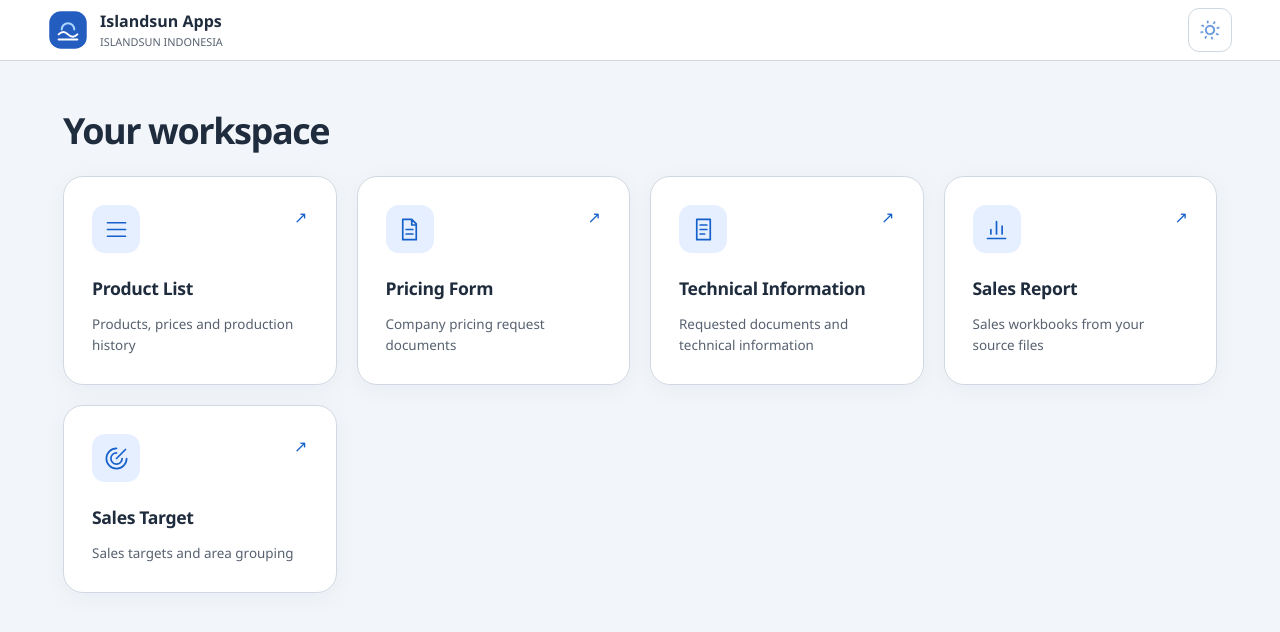
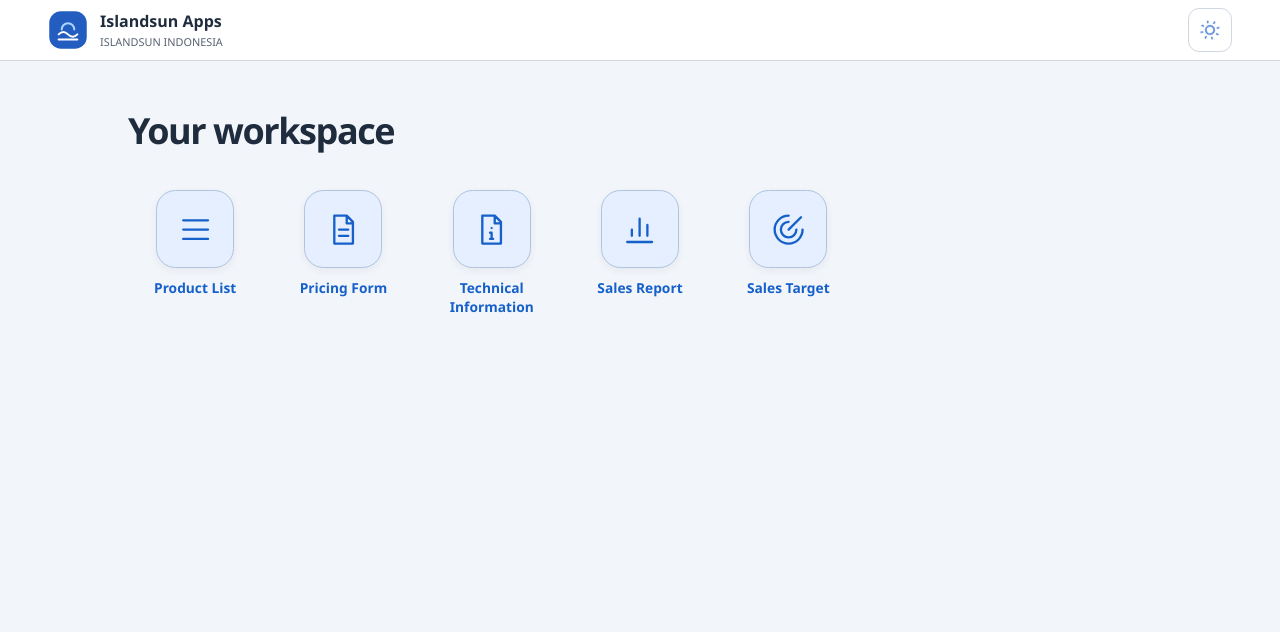
Before and after one commit to budhi-halim/isi-share, a plain HTML site: page index.html in a window 1280 px wide. Drawn offline with Linux system fonts and the light colour scheme.

Commit message:
v1.1.0 Add mobile app grid

```diff
--- a/assets/family/family-manifest.json
+++ b/assets/family/family-manifest.json
@@ -1,5 +1,5 @@
 {
-  "version": "1.3.6",
+  "version": "1.3.7",
   "design": "A — Refined Forms",
   "files": {
     "assets/icons/family-128.png": "b2dc3857ea2f8126b8afd7ea8b8908fcefc627a5a59ef1f34e67fbded0a12981",
@@ -37,8 +37,8 @@
     "js/extension-session.js": "b2f4f16c1d4d06cd5d0051dcfa36b29d001d7a20911fdee1b33fef1699260c03",
     "js/grouping-ui.js": "4c4fde655f66ad2e85629e2231c14e7443c4bb517fdd8904c9543bcc75b972b3",
     "js/icons.js": "afe2b847eab98ce06681cc4984efe449e64522c3750b6007e23d08b63c537869",
-    "js/launcher-ui.js": "c4d32fd2563db39bb8864dbd77f85961ef8b220f2d6f3c262c9f1f50af56d0ca",
-    "js/multi-select.js": "e2c9d53ab6500b8d385e048e6687ae049150ed3e417335af95ea47093492942b",
+    "js/launcher-ui.js": "8ebd900a946aa8cb6fc3c8c82519356440e4fcbb0178efb9061b20ad2ef8f1ef",
+    "js/multi-select.js": "ad08ee2e30ca25e3257c229cb0ebfd9befc056c43898d398b4d5c17fadafb018",
     "js/navigation.js": "6ee82e2fc42230338625b3e88cb98c9b2bba952195bdbade4685991635c2a325",
     "js/notice-motion.js": "2503d75bd27a205dacdd087c1860a1a2c491c774ac99ac3219f585b91de4f831",
     "js/notifications.js": "2bca610253b8de51a4a5414b1fea7b515951825e6ab20c8a6adfd40a9c1d5074",
--- a/assets/family/js/launcher-ui.js
+++ b/assets/family/js/launcher-ui.js
@@ -1,25 +1,17 @@
 import { element } from './workspace.js';
 
-const descriptions = {
-  'Product List': 'Products, prices and production history',
-  'Price Calculator': 'Pricing across product groups',
-  'Pricing Form': 'Company pricing request documents',
-  'Exchange Rate': 'Actual and buffered currency rates',
-  'Sample Request': 'Sample requests and follow-up status',
-  'Stock Request': 'Stock requests and quantities',
-  'Sales Order': 'Sales orders and customer references',
-  'Sales Report': 'Sales workbooks from your source files',
-  'Sales Target': 'Sales targets and area grouping',
-  'Technical Information': 'Requested documents and technical information',
-  'Browser Extension': 'Portal Workspace, revenue extraction and feedback'
-};
 const icons = {
   'Product List': 'M4 6h16M4 12h16M4 18h16',
   'Price Calculator': 'M8 3h8a2 2 0 0 1 2 2v14a2 2 0 0 1-2 2H8a2 2 0 0 1-2-2V5a2 2 0 0 1 2-2ZM9 7h6M9 11h.01M15 11h.01M9 15h.01M15 15h.01',
   'Pricing Form': 'M14 3H6v18h12V7l-4-4Zm0 0v5h4M9 12h6M9 16h6',
   'Exchange Rate': 'M4 8h16m-4-4 4 4-4 4M20 16H4m4-4-4 4 4 4',
   'Sales Report': 'M4 20h16M7 16v-4m5 4V5m5 11V9',
-  'Sales Target': 'M21 12a9 9 0 1 1-9-9m0 4a5 5 0 1 0 5 5m-5 0 8-8'
+  'Sales Target': 'M21 12a9 9 0 1 1-9-9m0 4a5 5 0 1 0 5 5m-5 0 8-8',
+  'Sample Request': 'M9 3h6M10 3v6l-5 9a2 2 0 0 0 2 3h10a2 2 0 0 0 2-3l-5-9V3M8 14h8',
+  'Stock Request': 'm3 7 9-4 9 4-9 4-9-4Zm0 0v10l9 4 9-4V7M12 11v10M7.5 5l9 4',
+  'Sales Order': 'M8 3H6v18h12V3h-2M8 3v4h8V3H8Zm1 9h6m-6 4h6',
+  'Technical Information': 'M14 3H6v18h12V7l-4-4Zm0 0v5h4M12 11h.01M11 14h1v4m-1 0h2',
+  'Browser Extension': 'M4 5h16v15H4V5Zm0 5h16M7 7.5h.01M10 7.5h.01M8 14h8m-8 3h5'
 };
 const grid = document.querySelector('#appGrid');
 const status = document.querySelector('#launcher-status');
@@ -41,15 +33,14 @@ async function load() {
         url.host = location.host; url.protocol = location.protocol;
       }
       if (!['http:', 'https:'].includes(url.protocol) || typeof app.name !== 'string') throw new Error('schema');
-      const link = element('a', undefined, 'isi-card workspace-card-link app-link');
+      const link = element('a', undefined, 'app-tile app-link');
       link.href = url.href; link.target = '_blank'; link.rel = 'noopener noreferrer';
       const svg = document.createElementNS('http://www.w3.org/2000/svg', 'svg');
       for (const [key, value] of Object.entries({ viewBox: '0 0 24 24', fill: 'none', stroke: 'currentColor', 'stroke-width': '1.5', 'aria-hidden': 'true' })) svg.setAttribute(key, value);
       const path = document.createElementNS(svg.namespaceURI, 'path'); path.setAttribute('d', icons[app.name] || 'M6 3h12v18H6V3Zm3 5h6m-6 4h6m-6 4h4');
       path.setAttribute('stroke-linecap', 'round'); path.setAttribute('stroke-linejoin', 'round'); svg.append(path);
       const icon = element('span', undefined, 'launcher-icon'); icon.append(svg);
-      const arrow = element('span', '↗', 'card-arrow'); arrow.setAttribute('aria-hidden', 'true');
-      link.append(icon, element('h2', app.name), element('p', descriptions[app.name] || '', 'isi-muted'), arrow); fragment.append(link);
+      link.append(icon, element('span', app.name, 'app-tile-label')); fragment.append(link);
     }
     grid.replaceChildren(fragment); status.hidden = apps.length > 0; status.textContent = 'No apps are available.';
   } catch { status.textContent = 'Apps could not be loaded. Check your connection and try again.'; retry.hidden = false; }
--- a/assets/family/js/multi-select.js
+++ b/assets/family/js/multi-select.js
@@ -1,10 +1,10 @@
 import { element, button } from './workspace.js';
 
 /** Checkbox filters keep selections accessible without modifier keys on touch or keyboard. */
-export function createMultiSelect(label, onChange) {
+export function createMultiSelect(label, onChange, { emptyLabel = 'All' } = {}) {
   const root = element('details', undefined, 'workspace-multiselect');
   const summary = element('summary');
-  const value = element('span', 'All', 'filter-value');
+  const value = element('span', emptyLabel, 'filter-value');
   summary.append(element('span', label), value);
   const panel = element('div', undefined, 'filter-panel');
   const search = element('input'); search.type = 'search'; search.placeholder = 'Find options';
@@ -19,7 +19,7 @@ export function createMultiSelect(label, onChange) {
   panel.append(search, clear, choices, empty); root.append(summary, panel);
 
   function updateValue() {
-    value.textContent = selected.size === 0 ? 'All' : selected.size === 1 ? [...selected][0] : `${selected.size} selected`;
+    value.textContent = selected.size === 0 ? emptyLabel : selected.size === 1 ? [...selected][0] : `${selected.size} selected`;
     summary.dataset.active = String(selected.size > 0);
   }
   function render() {
--- a/css/style.css
+++ b/css/style.css
@@ -1,6 +1,18 @@
-.launcher-icon { display: grid; place-items: center; width: 48px; height: 48px; border-radius: 13px; background: var(--isi-primary-soft); color: var(--isi-primary); }
-.launcher-icon svg { width: 27px; height: 27px; }
-.workspace-card-link { position: relative; gap: 12px; padding: 28px; }
-.workspace-card-link h2 { margin-top: 10px; }
-.workspace-card-link .card-arrow { position: absolute; inset: 28px 28px auto auto; }
-.workspace-main { max-width: 1250px; }
+.workspace-main { width: 100%; max-width: 1120px; }
+#appGrid { display: grid; grid-template-columns: repeat(4, minmax(0, 1fr)); gap: 20px 8px; align-items: start; }
+.app-tile { min-width: 0; display: grid; justify-items: center; align-content: start; gap: 10px; padding: 8px 2px; border-radius: 16px; color: var(--isi-text); text-decoration: none; text-align: center; transition: background var(--isi-motion); }
+.launcher-icon { display: grid; place-items: center; width: clamp(54px, 14vw, 78px); aspect-ratio: 1; border: 1px solid color-mix(in oklch, var(--isi-primary) 18%, var(--isi-border)); border-radius: 25%; background: var(--isi-primary-soft); color: var(--isi-primary); box-shadow: 0 3px 9px color-mix(in oklch, var(--isi-text) 6%, transparent); transition: transform var(--isi-motion), background var(--isi-motion); }
+.launcher-icon svg { width: 49%; height: 49%; }
+.app-tile-label { max-width: 125px; font-size: .78rem; font-weight: 600; line-height: 1.4; overflow-wrap: anywhere; }
+.app-tile:focus-visible { outline: 2px solid var(--isi-primary); outline-offset: 3px; }
+.app-tile:active .launcher-icon { transform: scale(.95); }
+@media (hover: hover) {
+  .app-tile:hover { color: var(--isi-primary); background: var(--isi-subtle); }
+  .app-tile:hover .launcher-icon { transform: translateY(-3px); }
+}
+@media (min-width: 600px) {
+  #appGrid { grid-template-columns: repeat(auto-fill, minmax(125px, 1fr)); gap: 28px 14px; }
+  .app-tile { padding: 14px 6px; }
+  .app-tile-label { font-size: .86rem; }
+}
+@media (prefers-reduced-motion: reduce) { .app-tile, .launcher-icon { transition: none; } .app-tile:is(:hover, :active) .launcher-icon { transform: none; } }
```
